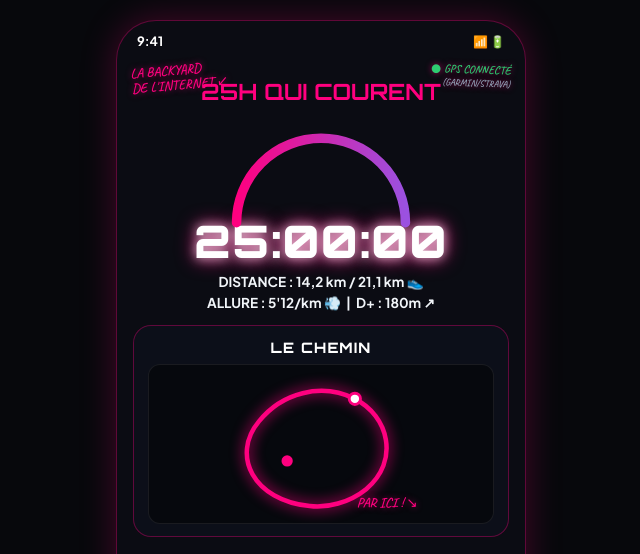
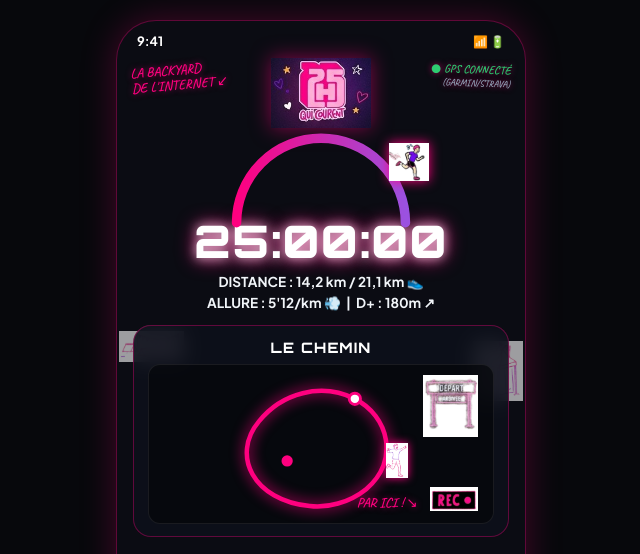
Before and after one commit to mogomegarun/backyard-25h, a website: page index.html in a window 1280 px wide. Shown: the top 554 px of the page, without its empty margins (319-959 px from the left). Drawn offline with nearby package versions, Linux system fonts and the light colour scheme; no server answers.

Commit message:
Update index.html

```diff
--- a/index.html
+++ b/index.html
@@ -7,6 +7,7 @@
   <link rel="preconnect" href="https://fonts.googleapis.com">
   <link rel="preconnect" href="https://fonts.gstatic.com" crossorigin>
   <link href="https://fonts.googleapis.com/css2?family=Caveat:wght@600;700&family=Orbitron:wght@700;800;900&family=Plus+Jakarta+Sans:wght@600;700;800&display=swap" rel="stylesheet">
+  <!-- Supabase Client JS -->
   <script src="https://cdn.jsdelivr.net/npm/@supabase/supabase-js@2"></script>
 
   <style>
@@ -36,7 +37,6 @@
       padding: 0;
     }
 
-    /* CONTENEUR TÉLÉPHONE MOBILE-FIRST */
     .phone-screen {
       width: 100%;
       max-width: 410px;
@@ -48,7 +48,7 @@
       display: flex;
       flex-direction: column;
       overflow-y: auto;
-      padding-bottom: 70px;
+      padding-bottom: 75px;
     }
 
     @media (min-width: 450px) {
@@ -87,11 +87,11 @@
       align-items: center;
       margin-top: 5px;
       z-index: 4;
-      min-height: 65px;
+      min-height: 70px;
     }
 
     .logo-img {
-      max-height: 65px;
+      max-height: 70px;
       width: auto;
       filter: drop-shadow(0 0 10px rgba(255, 0, 127, 0.5));
     }
@@ -99,7 +99,7 @@
     .timer-section {
       position: relative;
       text-align: center;
-      margin-top: 10px;
+      margin-top: 5px;
       z-index: 4;
     }
 
@@ -112,9 +112,9 @@
 
     .runner-on-arc {
       position: absolute;
-      top: 12px;
-      right: 30px;
-      width: 38px;
+      top: 10px;
+      right: 32px;
+      width: 40px;
       height: auto;
       z-index: 5;
       filter: drop-shadow(0 0 6px var(--neon-pink));
@@ -284,8 +284,7 @@
 
   <!-- LOGO -->
   <div class="top-header">
-    <img src="logo-25h-qui-courent.png" alt="25H QUI COURENT" class="logo-img" onerror="this.style.display='none'; document.getElementById('alt-logo').style.display='block';" />
-    <h1 id="alt-logo" style="display:none; font-family: var(--font-cinema); color: var(--neon-pink); font-size: 1.4rem;">25H QUI COURENT</h1>
+    <img src="images/logo-25h-qui-courent.png" alt="25H QUI COURENT" class="logo-img" onerror="this.onerror=null; this.src='images/doodles-logo-isoles.png';" />
   </div>
 
   <!-- CHRONO & ARC -->
@@ -300,7 +299,7 @@
           </linearGradient>
         </defs>
       </svg>
-      <img src="doodles-runner-isoles.png" alt="Coureur" class="runner-on-arc" onerror="this.style.display='none';" />
+      <img src="images/doodles-runner-isoles.png" alt="Coureur" class="runner-on-arc" onerror="this.onerror=null; this.src='images/doodle-runner.svg';" />
     </div>
 
     <div class="timer-display">25:00:00</div>
@@ -308,10 +307,10 @@
     <div class="stats-row">ALLURE : 5'12/km 💨 &nbsp;|&nbsp; D+ : 180m ↗</div>
   </div>
 
-  <img src="doodles-tentes-isoles.png" class="bg-doodle-left" alt="Tentes" onerror="this.style.display='none';" />
-  <img src="doodles-tente-seul-isoles.png" class="bg-doodle-right" alt="Tente" onerror="this.style.display='none';" />
+  <img src="images/doodles-tentes-isoles.png" class="bg-doodle-left" alt="Tentes" onerror="this.style.display='none';" />
+  <img src="images/doodles-tente-seul-isoles.png" class="bg-doodle-right" alt="Tente" onerror="this.style.display='none';" />
 
-  <!-- CARTE DU PARCOURS (TRACÉ VALLONNÉ FIDELE) -->
+  <!-- CARTE DU PARCOURS -->
   <div class="ui-card">
     <div class="card-title">LE CHEMIN</div>
     <div class="map-container">
@@ -323,9 +322,9 @@
         <circle cx="120" cy="85" r="5" fill="#ff007f" />
       </svg>
 
-      <img src="doodles-depart-isoles.png" alt="Départ" class="img-depart" onerror="this.style.display='none';" />
-      <img src="doodles-bonhomme-neon-isoles.png" alt="Coureur Carte" class="img-runner-map" onerror="this.style.display='none';" />
-      <img src="doodles-camera-isoles.png" alt="REC" class="img-camera-rec" onerror="this.style.display='none';" />
+      <img src="images/doodles-depart-isoles.png" alt="Départ" class="img-depart" onerror="this.style.display='none';" />
+      <img src="images/doodles-bonhomme-neon-isoles.png" alt="Coureur Carte" class="img-runner-map" onerror="this.style.display='none';" />
+      <img src="images/doodles-camera-isoles.png" alt="REC" class="img-camera-rec" onerror="this.style.display='none';" />
       <span class="doodle-text" style="bottom: 12px; right: 75px; font-size: 0.85rem;">PAR ICI ! ↘</span>
     </div>
   </div>
@@ -368,17 +367,17 @@
 
 </div>
 
+<!-- SCRIPT SUPABASE DE CONNEXION -->
 <script>
-  // Connexion Supabase
   const SUPABASE_URL = "https://kllgzilqoonbgafxosna.supabase.co";
-  const SUPABASE_KEY = "Csb_publishable_IBBziVLAtQbZQhmvclRKUQ_EAKqKXax";
+  const SUPABASE_KEY = "sb_publishable_IBBziVLAtQbZQhmvclRKUQ_EAKqKXax";
 
-  if (window.supabase && SUPABASE_KEY !== "sb_publishable_IBBziVLAtQbZQhmvclRKUQ_EAKqKXax") {
+  if (window.supabase && SUPABASE_KEY !== "VOTRE_SUPABASE_ANON_KEY") {
     const client = window.supabase.createClient(SUPABASE_URL, SUPABASE_KEY);
 
-    async function fetchLiveLeaderboard() {
+    async function loadLiveLeaderboard() {
       try {
-        const { data: laps, error } = await client.from('laps').select('user_id, distance_m');
+        const { data: laps } = await client.from('laps').select('user_id, distance_m');
         if (laps && laps.length > 0) {
           const totals = {};
           laps.forEach(lap => {
@@ -392,7 +391,7 @@
           const list = Object.keys(totals).map(id => ({
             name: names[id] || 'Coureur',
             dist: (totals[id] / 1000).toFixed(1)
-          })).sort((a,b) => b.dist - a.dist);
+          })).sort((a, b) => b.dist - a.dist);
 
           if (list.length > 0) {
             const container = document.getElementById('leaderboard-list');
@@ -406,10 +405,10 @@
           }
         }
       } catch (e) {
-        console.log("Erreur chargement Supabase:", e);
+        console.error("Erreur de chargement Supabase:", e);
       }
     }
-    fetchLiveLeaderboard();
+    loadLiveLeaderboard();
   }
 </script>
 
```
